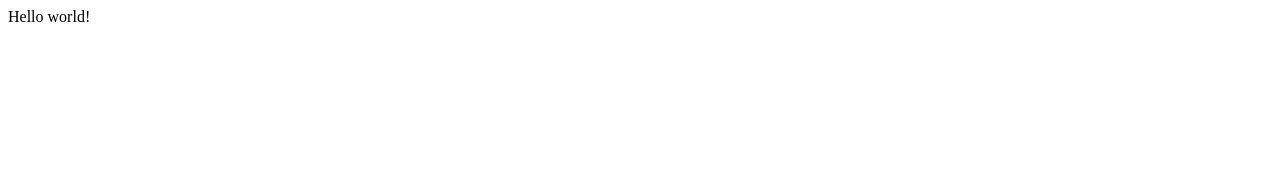
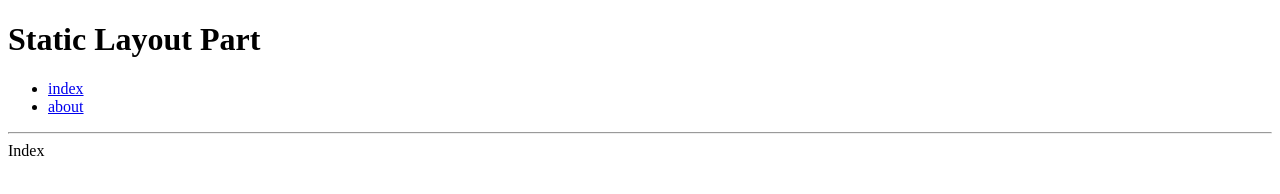
Before and after one commit to mi-na-bot/gatsby-demo-static-layout, a Gatsby site: page / in a window 1280 px wide. Built offline with nearby package versions, Linux system fonts and the light colour scheme; Gatsby itself is replaced by a stand-in of ours.

Commit message:
Changes to enable non-remounting-layout element.

```diff
--- /dev/null
+++ b/gatsby-browser.js
@@ -0,0 +1,5 @@
+let React = require("react")
+let Layout = require('./src/components/layout').default;
+exports.wrapPageElement = (({ element, props }) => {
+  return <Layout {...props}>{element}</Layout>;
+});
--- /dev/null
+++ b/gatsby-ssr.js
@@ -0,0 +1,5 @@
+let React = require("react")
+let Layout = require('./src/components/layout').default;
+exports.wrapPageElement = (({ element, props }) => {
+  return <Layout {...props}>{element}</Layout>;
+});
--- /dev/null
+++ b/src/components/layout.js
@@ -0,0 +1,29 @@
+import React, {useEffect} from 'react';
+import { Link } from 'gatsby';
+
+export default ({ children }) => {
+  console.log('rendered layout');
+
+  useEffect(()=>{
+    console.log('Layout mounted');
+    return ()=>{console.log('Layout unmounted')}
+  },[])
+
+  return (
+    <div>
+      <h1>Static Layout Part</h1>
+      <ul>
+        <li>
+          <Link to="/">index</Link>
+        </li>
+        <li>
+          <Link to="/about">about</Link>
+        </li>
+      </ul>
+
+      <hr />
+
+      {children}
+    </div>
+  );
+};
--- /dev/null
+++ b/src/pages/about.js
@@ -0,0 +1,3 @@
+import React from "react"
+
+export default () => {console.log('rendered about'); return <div>About</div>}
--- a/src/pages/index.js
+++ b/src/pages/index.js
@@ -1,3 +1,3 @@
 import React from "react"
 
-export default () => <div>Hello world!</div>
+export default () => {console.log('rendered index'); return <div>Index</div>}
```
